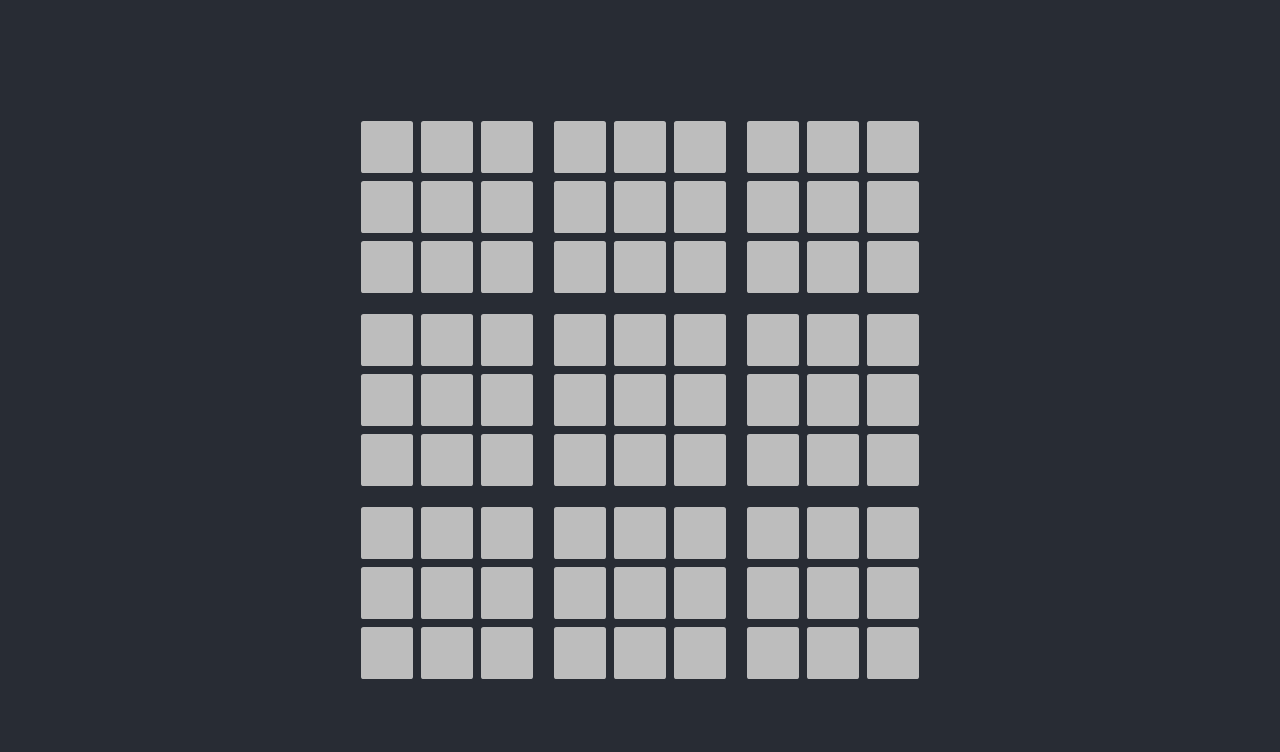
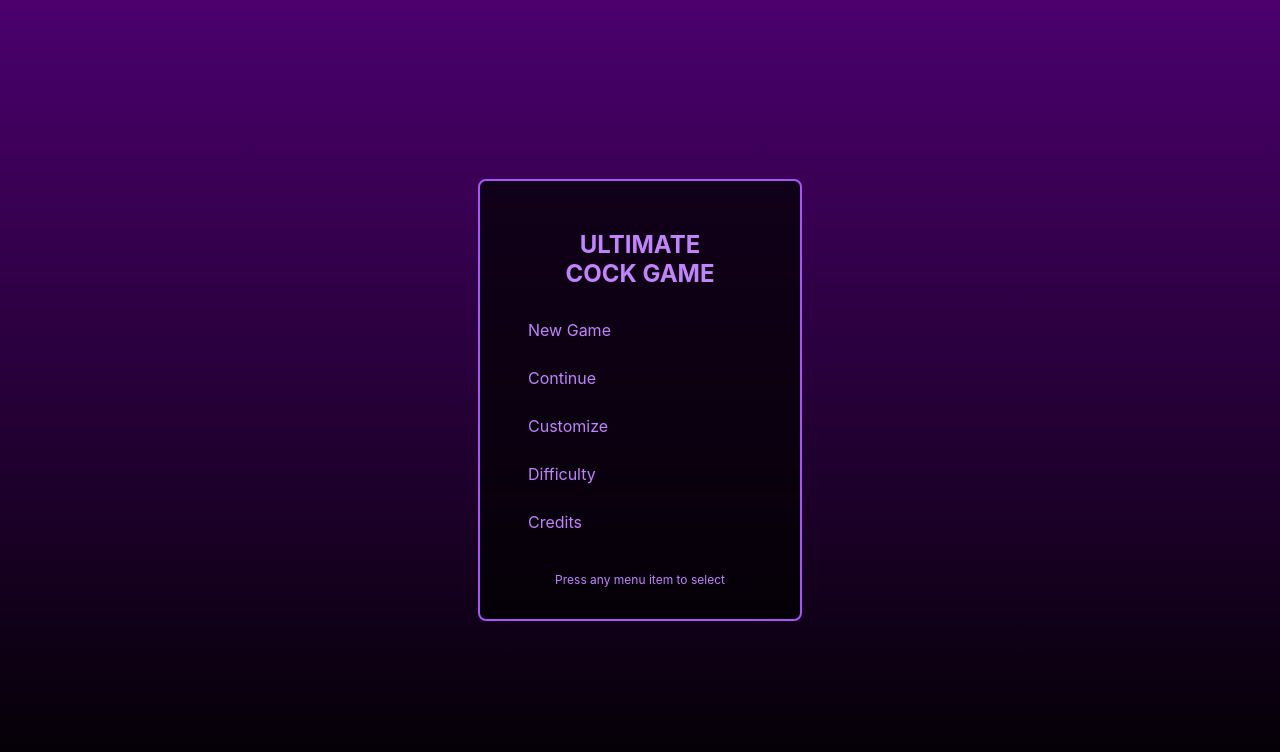
Before and after one commit to tomas-sucena/2025-FEUP-IA, a React (Create React App) app in the folder proj1/: page / in a window 1280 px wide. Shown: the top 752 px of the page. Built offline with nearby package versions, Linux system fonts and the light colour scheme.

Commit message:
feat(proj1): implement menu

```diff
--- a/proj1/src/App.css
+++ b/proj1/src/App.css
@@ -12,3 +12,20 @@
   font-size: calc(10px + 2vmin);
   color: white;
 }
+
+.back-button {
+  position: absolute;
+  top: 1rem;
+  left: 1rem;
+  padding: 0.5rem 1rem;
+  background-color: #6d28d9;
+  color: white;
+  border: none;
+  border-radius: 0.25rem;
+  cursor: pointer;
+  transition: background-color 0.2s;
+}
+
+.back-button:hover {
+  background-color: #4c1d95;
+}
--- a/proj1/src/App.tsx
+++ b/proj1/src/App.tsx
@@ -1,16 +1,51 @@
+import React, { useState } from 'react';
+
 // components
 import Board from './components/Board';
+import Menu from './components/Menu';
+import Credits from './components/Credits';
 
 // styling
 import './App.css';
 
 export default function App() {
+  const [currentScreen, setCurrentScreen] = useState<'menu' | 'game' | 'credits'>('menu');
+
+  const handleNewGame = () => {
+    setCurrentScreen('game');
+  };
+
+  const showCredits = () => {
+    setCurrentScreen('credits');
+  };
+
+  const returnToMenu = () => {
+    setCurrentScreen('menu');
+  };
+
   return (
     <div className="App">
-      <title>Ultimate Tic-Tac-Toe</title>
-      <header className="App-header">
-        <Board size={3} />
-      </header>
+      <title>Ultimate Cock Game</title>
+
+      {currentScreen === 'menu' && (
+        <Menu onNewGame={handleNewGame} onCredits={showCredits} />
+      )}
+
+      {currentScreen === 'game' && (
+        <header className="App-header">
+          <button
+            onClick={returnToMenu}
+            className="back-button"
+          >
+            Back to Menu
+          </button>
+          <Board size={3} />
+        </header>
+      )}
+
+      {currentScreen === 'credits' && (
+        <Credits onBackToMenu={returnToMenu} />
+      )}
     </div>
   );
 }
--- /dev/null
+++ b/proj1/src/components/Credits.css
@@ -0,0 +1,91 @@
+.credits-container {
+    display: flex;
+    align-items: center;
+    justify-content: center;
+    height: 100vh;
+    background: linear-gradient(to bottom, #4b006e, #000000);
+  }
+
+  .credits-panel {
+    background-color: rgba(0, 0, 0, 0.7);
+    padding: 2rem;
+    border-radius: 0.5rem;
+    border: 2px solid #a855f7;
+    width: 24rem;
+    max-width: 90vw;
+  }
+
+  .credits-title {
+    color: #c084fc;
+    text-align: center;
+    font-size: 2rem;
+    font-weight: bold;
+    margin-bottom: 2rem;
+    letter-spacing: 0.25rem;
+  }
+
+  .credits-content {
+    display: flex;
+    flex-direction: column;
+    gap: 2rem;
+  }
+
+  .credits-subtitle {
+    color: #a855f7;
+    font-size: 1.25rem;
+    margin-bottom: 1rem;
+    text-align: center;
+  }
+
+  .credits-creators {
+    display: flex;
+    flex-direction: column;
+    gap: 1.5rem;
+  }
+
+  .creator {
+    text-align: center;
+  }
+
+  .creator-name {
+    color: #e9d5ff;
+    font-size: 1.5rem;
+    margin-bottom: 0.25rem;
+  }
+
+  .creator-role {
+    color: #c084fc;
+    font-style: italic;
+  }
+
+  .credits-project {
+    text-align: center;
+    margin-top: 1rem;
+  }
+
+  .project-name {
+    color: #e9d5ff;
+    font-size: 1.25rem;
+    margin-bottom: 0.5rem;
+  }
+
+  .project-year {
+    color: #c084fc;
+  }
+
+  .back-button-credits {
+    display: block;
+    margin: 2rem auto 0;
+    padding: 0.5rem 1.5rem;
+    background-color: #6d28d9;
+    color: white;
+    border: none;
+    border-radius: 0.25rem;
+    cursor: pointer;
+    transition: background-color 0.2s;
+    font-size: 1rem;
+  }
+
+  .back-button-credits:hover {
+    background-color: #4c1d95;
+  }
--- /dev/null
+++ b/proj1/src/components/Credits.tsx
@@ -0,0 +1,43 @@
+import React from 'react';
+import './Credits.css';
+
+interface CreditsProps {
+  onBackToMenu: () => void;
+}
+
+const Credits: React.FC<CreditsProps> = ({ onBackToMenu }) => {
+  return (
+    <div className="credits-container">
+      <div className="credits-panel">
+        <h1 className="credits-title">CREDITS</h1>
+
+        <div className="credits-content">
+          <h2 className="credits-subtitle">Project Creators</h2>
+          <div className="credits-creators">
+            <div className="creator">
+              <h3 className="creator-name">Bruno Drumond</h3>
+              <p className="creator-role">Developer</p>
+            </div>
+
+            <div className="creator">
+              <h3 className="creator-name">Tomás Sucena Lopes</h3>
+              <p className="creator-role">SIMP && !GAY</p>
+            </div>
+          </div>
+
+          <div className="credits-project">
+            <h2 className="credits-subtitle">Game</h2>
+            <p className="project-name">Ultimate Cock Game</p>
+            <p className="project-year">© 2025</p>
+          </div>
+        </div>
+
+        <button className="back-button-credits" onClick={onBackToMenu}>
+          Back to Menu
+        </button>
+      </div>
+    </div>
+  );
+};
+
+export default Credits;
--- /dev/null
+++ b/proj1/src/components/Menu.css
@@ -0,0 +1,58 @@
+.menu-container {
+    display: flex;
+    align-items: center;
+    justify-content: center;
+    height: 100vh;
+    background: linear-gradient(to bottom, #4b006e, #000000);
+  }
+
+  .menu-panel {
+    background-color: rgba(0, 0, 0, 0.7);
+    padding: 2rem;
+    border-radius: 0.5rem;
+    border: 2px solid #a855f7;
+    width: 16rem;
+  }
+
+  .menu-title {
+    color: #c084fc;
+    text-align: center;
+    font-size: 1.5rem;
+    font-weight: bold;
+    margin-bottom: 1.5rem;
+  }
+
+  .menu-items {
+    display: flex;
+    flex-direction: column;
+    gap: 0.75rem;
+  }
+
+  .menu-item {
+    width: 100%;
+    padding: 0.5rem 1rem;
+    text-align: left;
+    transition: all 0.2s;
+    border-radius: 0.25rem;
+    background-color: transparent;
+    color: #c084fc;
+    border: none;
+    cursor: pointer;
+  }
+
+  .menu-item:hover {
+    background-color: #4c1d95;
+  }
+
+  .menu-item-active {
+    background-color: #6d28d9;
+    color: white;
+    transform: translateX(0.5rem);
+  }
+
+  .menu-footer {
+    margin-top: 2rem;
+    color: #c084fc;
+    font-size: 0.75rem;
+    text-align: center;
+  }
--- /dev/null
+++ b/proj1/src/components/Menu.tsx
@@ -0,0 +1,52 @@
+import React, { useState } from 'react';
+import './Menu.css';
+
+interface MenuProps {
+  onNewGame: () => void;
+  onCredits: () => void;
+}
+
+const Menu: React.FC<MenuProps> = ({ onNewGame, onCredits }) => {
+  const [hoveredItem, setHoveredItem] = useState<number | null>(null);
+
+  const menuItems = [
+    { id: 1, label: 'New Game', action: onNewGame },
+    { id: 2, label: 'Continue', action: () => console.log('Continue clicked') },
+    { id: 3, label: 'Customize', action: () => console.log('Customize clicked') },
+    { id: 4, label: 'Difficulty', action: () => console.log('Difficulty clicked') },
+    { id: 5, label: 'Credits', action: onCredits },
+  ];
+
+  const handleMenuClick = (item: typeof menuItems[0]) => {
+    item.action();
+  };
+
+  return (
+    <div className="menu-container">
+      <div className="menu-panel">
+        <h1 className="menu-title">ULTIMATE<br/>COCK GAME</h1>
+
+        <div className="menu-items">
+          {menuItems.map((item) => (
+            <button
+              key={item.id}
+              className={`menu-item ${hoveredItem === item.id ? 'menu-item-active' : ''}`}
+              onMouseEnter={() => setHoveredItem(item.id)}
+              onMouseLeave={() => setHoveredItem(null)}
+              onClick={() => handleMenuClick(item)}
+            >
+              {hoveredItem === item.id}
+              {item.label}
+            </button>
+          ))}
+        </div>
+
+        <div className="menu-footer">
+          Press any menu item to select
+        </div>
+      </div>
+    </div>
+  );
+};
+
+export default Menu;
```
